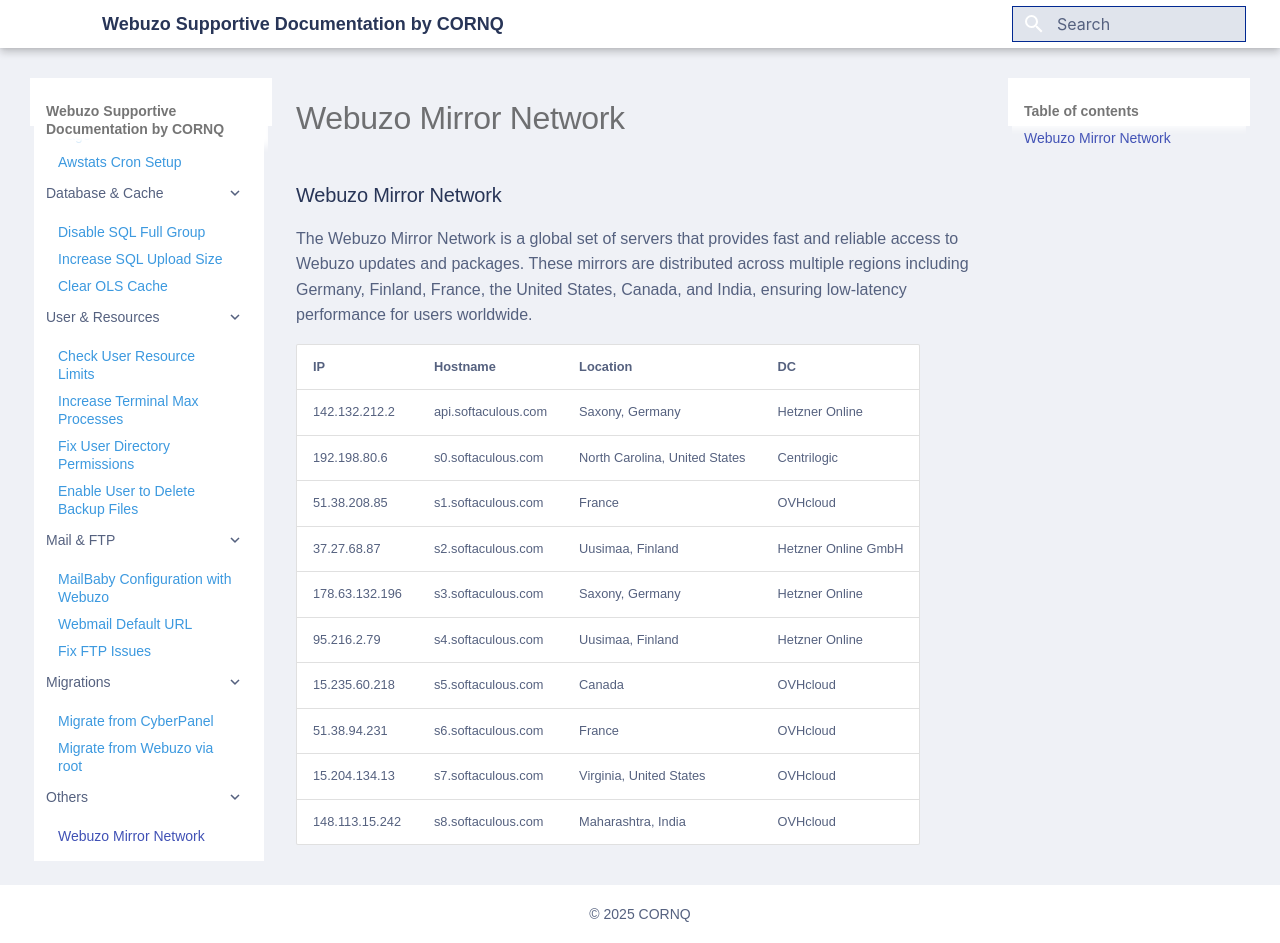
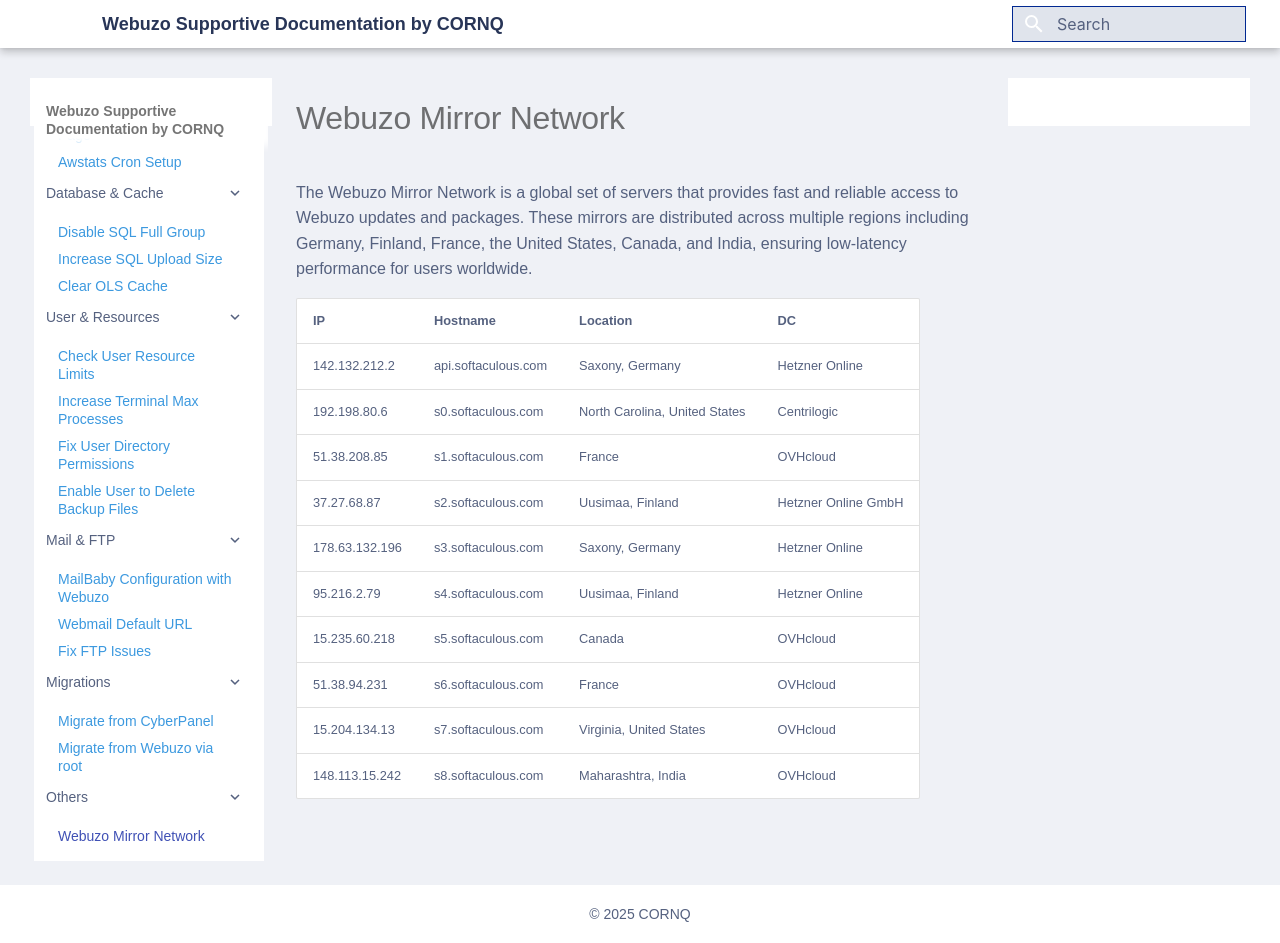
Before and after one commit to cornQ/webuzo-server-setup, an MkDocs documentation site: the page built from docs/webuzo-mirror-network-info.md, in a window 1280 px wide and 943 px high. Built offline with MkDocs 1.6.1 and Material for MkDocs 9.7.7, drawn with Linux system fonts in a browser that asks for light colours; some web fonts are replaced.

Commit message:
optimized mirror description

```diff
--- a/docs/webuzo-mirror-network-info.md
+++ b/docs/webuzo-mirror-network-info.md
@@ -1,5 +1,3 @@
-### Webuzo Mirror Network
-
 The Webuzo Mirror Network is a global set of servers that provides fast and reliable access to Webuzo updates and packages. These mirrors are distributed across multiple regions including Germany, Finland, France, the United States, Canada, and India, ensuring low-latency performance for users worldwide.
 
 
```
